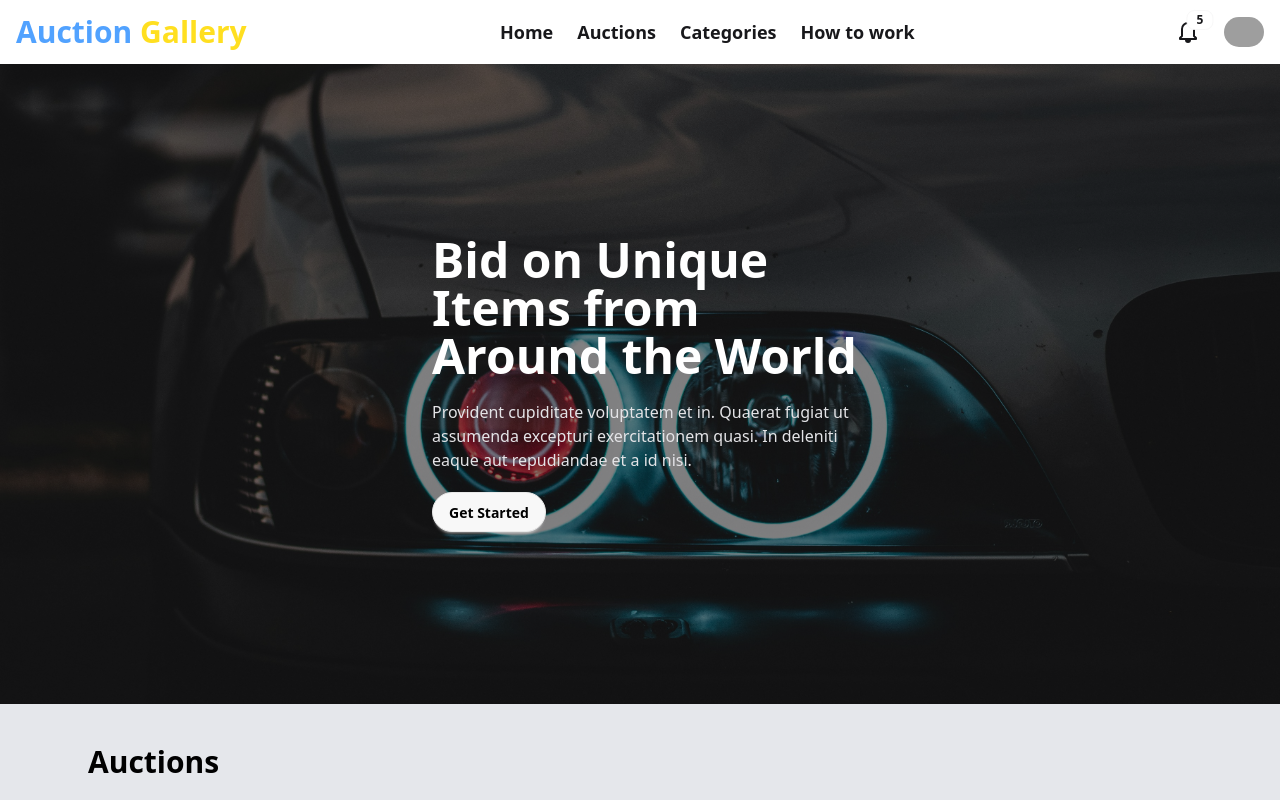
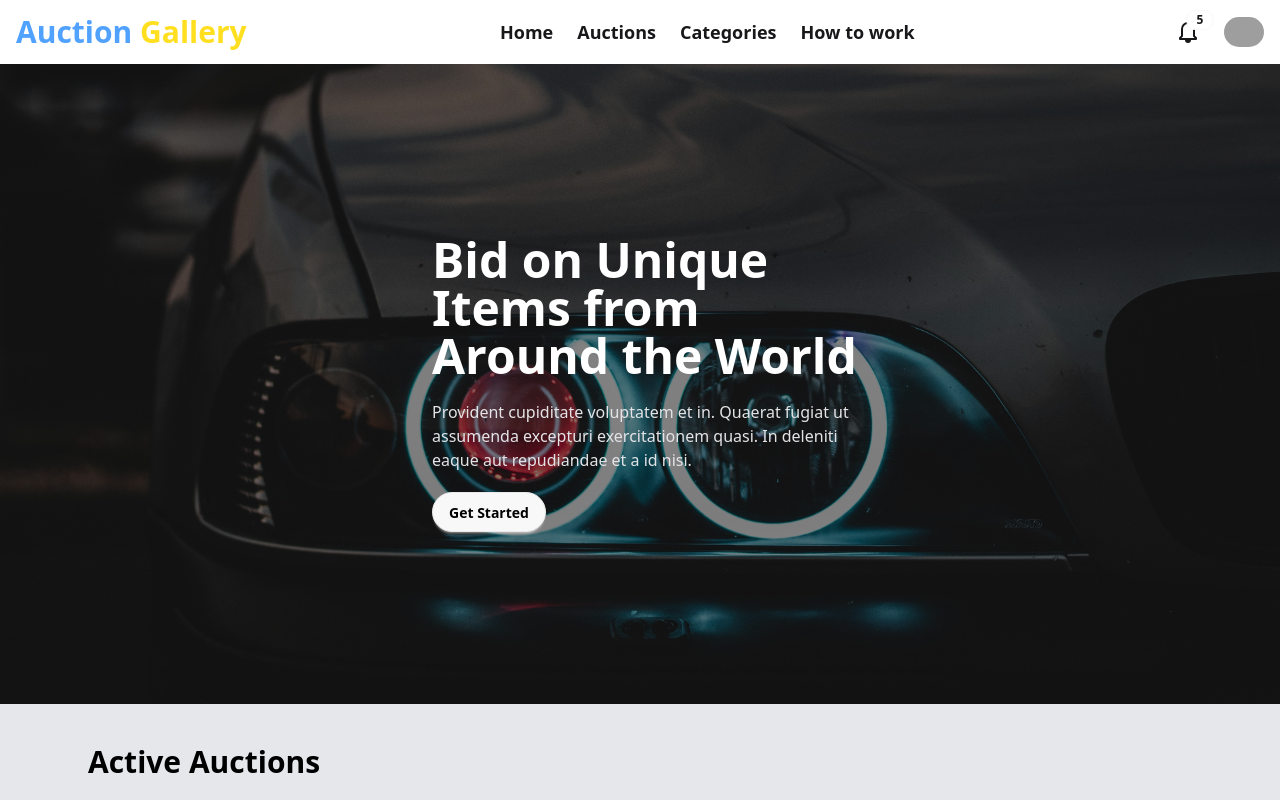
Before and after one commit to Hira703/Auction-Dashboard, a React (Vite) app: page / in a window 1280 px wide. Shown: the top 800 px of the page. Built offline with nearby package versions, Linux system fonts and the light colour scheme; grey boxes are pictures that could not be loaded.

Commit message:
fixed title

```diff
--- a/src/App.jsx
+++ b/src/App.jsx
@@ -36,7 +36,7 @@ const totalPrice=favourites.reduce((total,item)=>total+item.currentBidPrice,0)
     <NavBar></NavBar>
     <Banner></Banner>
     <div className='bg-gray-200 p-10'>
-    <h1 className="text-3xl font-bold text-left px-4 md:px-12 mb-8 text-black ">
+    <h1 className="text-3xl font-bold text-left px-4 md:px-12 mb-8 text-black ">Active
 Auctions
         </h1>
         <p className='text-left px-4 md:px-12 mb-8 text-gray-500'>Discover and bid on extraordinary items</p>
```
